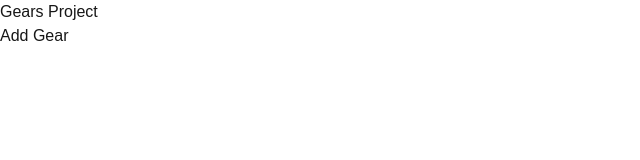
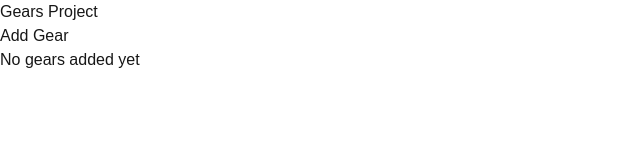
Before and after one commit to bbn/patch, a Next.js app: page / in a window 1280 px wide. Shown: the top 160 px of the page, without its empty margins (0-640 px from the left). Built offline with nearby package versions, Linux system fonts and the light colour scheme.

Commit message:
Assistant checkpoint: Fix gear grid rendering and visibility
Assistant generated file changes:
- app/page.tsx: Fix gear grid rendering

---

User prompt:

that's not the solution to the problem I asked about

```diff
--- a/app/page.tsx
+++ b/app/page.tsx
@@ -58,14 +58,19 @@ export default function Home() {
         <Button onClick={addGear} className="mb-4">
           Add Gear
         </Button>
-        <div className="grid grid-cols-1 sm:grid-cols-2 md:grid-cols-3 gap-4">
-          {gears.map((gear) => (
-            <GearComponent
-              key={gear.id}
-              gear={gear}
-              onSelect={handleGearSelect}
-            />
-          ))}
+        <div className="grid grid-cols-1 sm:grid-cols-2 md:grid-cols-3 gap-4 bg-gray-50 p-4 rounded-lg min-h-[200px]">
+          {gears.length === 0 ? (
+            <div className="col-span-full text-center text-gray-500">No gears added yet</div>
+          ) : (
+            gears.map((gear) => (
+              <div key={gear.id} className="border rounded-lg shadow-sm bg-white">
+                <GearComponent
+                  gear={gear}
+                  onSelect={handleGearSelect}
+                />
+              </div>
+            ))
+          )}
         </div>
       </div>
       {selectedGear && (
```
